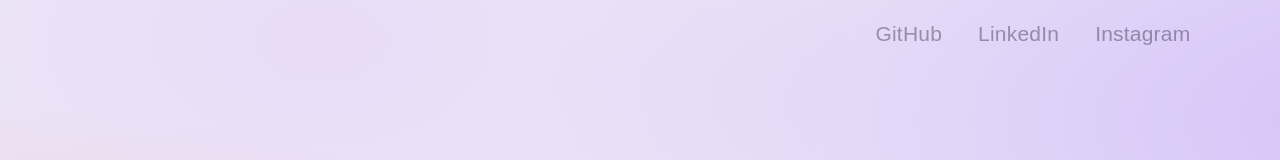
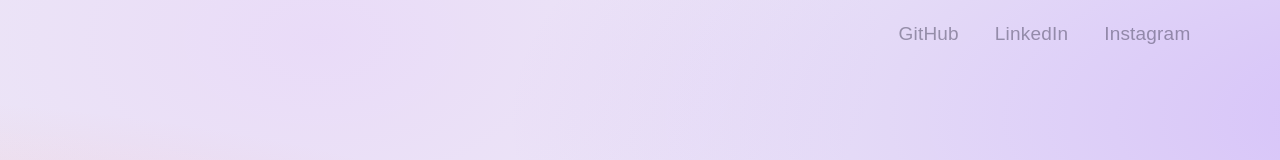
Before and after one commit to omerfarukpirhasanoglu/pirhasanoglu.com, a Next.js app: page / in a window 1280 px wide. Shown: the top 160 px of the page. Built offline with nearby package versions, Linux system fonts and the light colour scheme.

Commit message:
font changed

```diff
--- a/src/app/globals.css
+++ b/src/app/globals.css
@@ -9,7 +9,7 @@
   --color-border:     rgba(23,20,42,0.09);
 
   --font-display: 'Instrument Serif', serif;
-  --font-nav:     'Gowun Batang', serif;
+  --font-nav:     'Instrument Serif', serif;
   --font-body:    'DM Sans', sans-serif;
 }
 
@@ -29,7 +29,7 @@ body {
   min-height: 100svh;
 }
 
-/* Aurora — dağılmış, GPT-5.5 renkleri */
+/* Aurora renkleri */
 body::before {
   content: '';
   position: fixed;
@@ -63,7 +63,7 @@ body::before {
 .reveal-4 { animation-delay: 390ms; }
 .reveal-5 { animation-delay: 510ms; }
 
-/* Responsive grid — about & tech columns */
+/* Responsive grid about & tech columns */
 .about-grid {
   display: grid;
   grid-template-columns: 1.1fr 0.9fr;
--- a/src/app/page.tsx
+++ b/src/app/page.tsx
@@ -81,7 +81,7 @@ export default function LandingPage() {
               target="_blank"
               style={{
                 fontFamily: "var(--font-nav)",
-                fontSize: "21px",
+                fontSize: "19px",
                 fontWeight: 400,
                 color: "rgba(23,20,42,0.38)",
                 letterSpacing: "0.01em",
```
